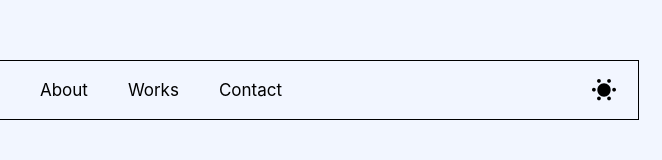
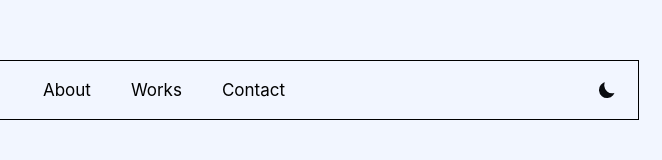
Before and after one commit to luis-bueno/portfolio-lb, a Gatsby site: page / in a window 1280 px wide. Shown: the full height of the page, 501-1163 px from the left. Built offline with nearby package versions, Linux system fonts and the light colour scheme; Gatsby itself is replaced by a stand-in of ours.

Commit message:
toggle dark mode

```diff
--- a/gatsby-browser.js
+++ b/gatsby-browser.js
@@ -1,7 +1,8 @@
-/**
- * Implement Gatsby's Browser APIs in this file.
- *
- * See: https://www.gatsbyjs.com/docs/browser-apis/
- */
+import React from "react"
+import ThemeProvider from "./src/components/hooks/ThemeProvider"
 
-// You can delete this file if you're not using it
+export const onServiceWorkerUpdateReady = () => window.location.reload(true)
+
+export const wrapRootElement = ({ element }) => (
+  <ThemeProvider>{element}</ThemeProvider>
+)
--- a/gatsby-ssr.js
+++ b/gatsby-ssr.js
@@ -1,7 +1,6 @@
-/**
- * Implement Gatsby's SSR (Server Side Rendering) APIs in this file.
- *
- * See: https://www.gatsbyjs.com/docs/ssr-apis/
- */
+import React from "react"
+import ThemeProvider from "./src/components/hooks/ThemeProvider"
 
-// You can delete this file if you're not using it
+export const wrapRootElement = ({ element }) => (
+  <ThemeProvider>{element}</ThemeProvider>
+)
--- /dev/null
+++ b/src/components/hooks/ThemeProvider.js
@@ -0,0 +1,19 @@
+import React, { createContext } from "react"
+import useDarkMode from "./useDarkMode"
+
+export const ThemeContext = createContext("light")
+
+export default ({ children }) => {
+  const [theme, toggleTheme] = useDarkMode()
+
+  return (
+    <ThemeContext.Provider
+      value={{
+        theme,
+        toggleTheme,
+      }}
+    >
+      {children}
+    </ThemeContext.Provider>
+  )
+}
--- /dev/null
+++ b/src/components/hooks/ToggleTheme.js
@@ -0,0 +1,28 @@
+import React, { useContext } from "react"
+import { ThemeContext } from "./ThemeProvider"
+import sunIcon from "../../../static/icons/sun.svg"
+import moonIcon from "../../../static/icons/moon.svg"
+import styled from "styled-components"
+
+const ToggleTheme = () => {
+  const { theme, toggleTheme } = useContext(ThemeContext)
+
+  return (
+    <Wrapper type="button" onClick={toggleTheme}>
+      <img src={theme === "light" ? moonIcon : sunIcon} alt={theme} />
+    </Wrapper>
+  )
+}
+export default ToggleTheme
+
+const Wrapper = styled.button`
+  background: none;
+  border: none;
+  cursor: pointer;
+  transition: 0.3s all;
+
+  &:focus {
+    outline: none;
+    transition: 0.3s all;
+  }
+`
--- /dev/null
+++ b/src/components/hooks/useDarkMode.js
@@ -0,0 +1,36 @@
+import { useState, useEffect } from "react"
+import useMedia from "./useMedia"
+
+export default () => {
+  const [theme, setTheme] = useState("light")
+
+  const toggleTheme = () => {
+    if (theme === "light") {
+      window.localStorage.setItem("theme", "dark")
+      setTheme("dark")
+    } else {
+      window.localStorage.setItem("theme", "light")
+      setTheme("light")
+    }
+  }
+
+  const prefersDarkMode = useMedia(
+    ["(prefers-color-scheme: dark)"],
+    [true],
+    false
+  )
+
+  useEffect(() => {
+    const localTheme = window.localStorage.getItem("theme")
+    if (localTheme) {
+      window.localStorage.setItem("theme", localTheme)
+      setTheme(localTheme)
+    } else if (prefersDarkMode) {
+      setTheme("dark")
+    } else {
+      setTheme("light")
+    }
+  }, [prefersDarkMode])
+
+  return [theme, toggleTheme]
+}
--- /dev/null
+++ b/src/components/hooks/useMedia.js
@@ -0,0 +1,23 @@
+import { useState, useEffect } from "react"
+
+const useMedia = (queries, values, defaultValue) => {
+  const [value, setValue] = useState(null)
+
+  useEffect(() => {
+    const mediaQueryLists = queries.map(q => window.matchMedia(q))
+
+    const getValue = () => {
+      const index = mediaQueryLists.findIndex(mql => mql.matches)
+      return typeof values[index] !== "undefined" ? values[index] : defaultValue
+    }
+
+    setValue(getValue)
+    const handler = () => setValue(getValue)
+    mediaQueryLists.forEach(mql => mql.addListener(handler))
+    return () => mediaQueryLists.forEach(mql => mql.removeListener(handler))
+  }, [defaultValue, queries, values])
+
+  return value
+}
+
+export default useMedia
--- a/src/components/layout/layout.js
+++ b/src/components/layout/layout.js
@@ -1,11 +1,13 @@
-import React from "react"
+import React, { useContext } from "react"
 import "./layout.css"
 import { GlobalStyles } from "../styles/GlobalStyles"
+import { ThemeContext } from "../hooks/ThemeProvider"
 
 function Layout({ children }) {
+  const { theme } = useContext(ThemeContext)
   return (
     <>
-      <GlobalStyles />
+      <GlobalStyles theme={theme} />
       <main>{children}</main>
     </>
   )
--- a/src/components/sections/Header.js
+++ b/src/components/sections/Header.js
@@ -3,8 +3,7 @@
 import styled from "styled-components"
 import github from "../../../static/logos/github.svg"
 import linkedin from "../../../static/logos/linkedin.svg"
-import sunIcon from "../../../static/icons/sun.svg"
-import moonIcon from "../../../static/icons/moon.svg"
+import ToggleTheme from "../hooks/ToggleTheme"
 
 export const Header = () => {
   const linkStyles = {
@@ -38,9 +37,7 @@
         </Ul>
       </NavBar>
       <NavUtilities>
-        <WrapperUtilities type="button">
-          <img src={sunIcon} alt={"sun"} />
-        </WrapperUtilities>
+        <ToggleTheme />
       </NavUtilities>
     </Wrapper>
   )
@@ -69,14 +66,3 @@
 const Li = styled.li`
   padding: 0 20px;
 `
-const WrapperUtilities = styled.button`
-  background: none;
-  border: none;
-  cursor: pointer;
-  transition: 0.3s all;
-
-  &:focus {
-    outline: none;
-    transition: 0.3s all;
-  }
-`
--- /dev/null
+++ b/src/components/styles/ColorStyles.js
@@ -0,0 +1,18 @@
+export const ColorStyles = {
+  light: {
+    text_1: "#000000",
+    text_2: "rgba(0, 0, 0, 0.7)",
+    background_1: "#F2F6FF",
+    background_2: "#E3E8FF",
+    primary: "#3913B8",
+    secondary: "#2FB5FC",
+  },
+  dark: {
+    text_1: "#FFFFFF",
+    text_2: "rgba(255, 255, 255, 0.7)",
+    background_1: "#1F1F47",
+    background_2: "#1A2151",
+    primary: "#8352FD",
+    secondary: "#00CFFD",
+  },
+}
--- a/src/components/styles/GlobalStyles.js
+++ b/src/components/styles/GlobalStyles.js
@@ -1,31 +1,49 @@
 import { createGlobalStyle } from "styled-components"
 import { BreakPoints } from "./BreakPoints"
+import { ColorStyles } from "./ColorStyles"
 
 export const GlobalStyles = createGlobalStyle`
 :root {
 
 /* COLOR */
---color-text-1: #000000;
---color-text-2: rgba(0, 0, 0, 0.7);
 
---color-background-1: #F2F6FF;
---color-background-2: #E3E8FF;
+--color-text-1: ${({ theme }) =>
+  theme === "light" ? ColorStyles.light.text_1 : ColorStyles.dark.text_1};
+--color-text-2: ${({ theme }) =>
+  theme === "light" ? ColorStyles.light.text_2 : ColorStyles.dark.text_2};
 
---color-primary: #3913B8;
---color-secondary: #2FB5FC;
+--color-background-1: ${({ theme }) =>
+  theme === "light"
+    ? ColorStyles.light.background_1
+    : ColorStyles.dark.background_1};
+--color-background-2: ${({ theme }) =>
+  theme === "light"
+    ? ColorStyles.light.background_2
+    : ColorStyles.dark.background_2};
 
-@media (prefers-color-scheme: dark) {
+--color-primary: ${({ theme }) =>
+  theme === "light" ? ColorStyles.light.primary : ColorStyles.dark.primary};
+--color-secondary: ${({ theme }) =>
+  theme === "light" ? ColorStyles.light.secondary : ColorStyles.dark.secondary};
 
-    --color-text-1: #FFFFFF;
-    --color-text-2: rgba(255, 255, 255, 0.7);
 
-    --color-background-1: #1F1F47;
-    --color-background-2: #1A2151;
+/* --color-text-1-light: #000000;
+--color-text-2-light: rgba(0, 0, 0, 0.7);
 
-    --color-primary: #8352FD;
-    --color-secondary: #00CFFD;
-    }
+--color-background-1-light: #F2F6FF;
+--color-background-2-light: #E3E8FF;
 
+--color-primary-light: #3913B8;
+--color-secondary-light: #2FB5FC;
+
+--color-text-1-dark: #FFFFFF;
+--color-text-2-dark: rgba(255, 255, 255, 0.7);
+
+--color-background-1-dark: #1F1F47;
+--color-background-2-dark: #1A2151;
+
+--color-primary-dark: #8352FD;
+--color-secondary-dark: #00CFFD; */
 
 /* --color-tertiary: hsl(255deg, 85%, 30%);
 --color-decorative: hsl(200deg, 75%, 65%); */
@@ -101,7 +119,8 @@
 
 }
 body{
+    font-family: var(--font-family);
     background: var(--color-background-1);
-    font-family: var(--font-family);
+    color: var(--color-text-1);
 }
 `
```
